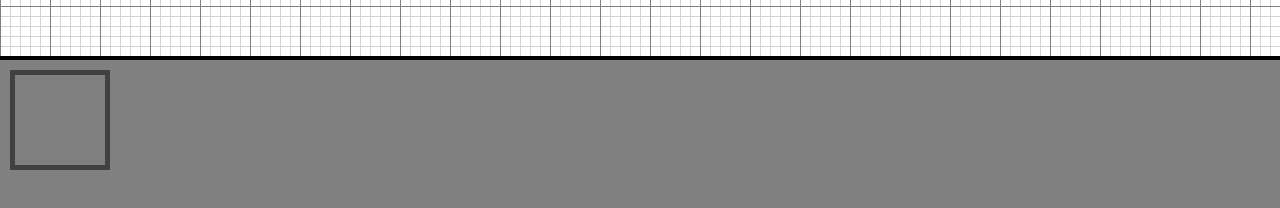
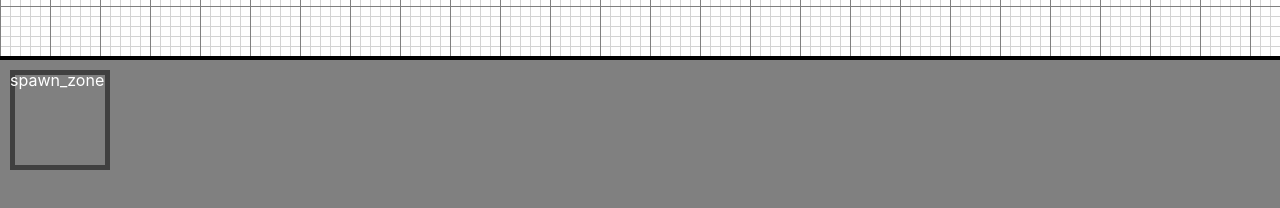
Before and after one commit to piotrekobi/Interior-Decorator-Project, a React (Create React App) app in the folder frontend/: page / in a window 1280 px wide. Both pictures are taken after a click on the item "Prostokąty". Shown: the part 596-804 px from the top of the page. Built offline with nearby package versions, Linux system fonts and the light colour scheme.

Commit message:
Added alignment to rectangles in the spawn zone.

```diff
--- a/frontend/src/components/Rectangle.js
+++ b/frontend/src/components/Rectangle.js
@@ -63,7 +63,7 @@ class Rectangle extends Component{
     }
 
     render() {
-        if((typeof this.state.left != "undefined") && (typeof this.state.top != "undefined"))
+        if((typeof this.state.left != "undefined") && (typeof this.state.top != "undefined") && (this.state.parentString != "spawn_zone"))
         {
             return(
                 this.props.connectDragSource(
@@ -83,6 +83,7 @@ class Rectangle extends Component{
             return(
                 this.props.connectDragSource(
                     <div ref={this.divRef} className={styles.rectangle} style={this.props.style}>
+                        {this.state.parentString}
                     </div>
                 )
             )
```
